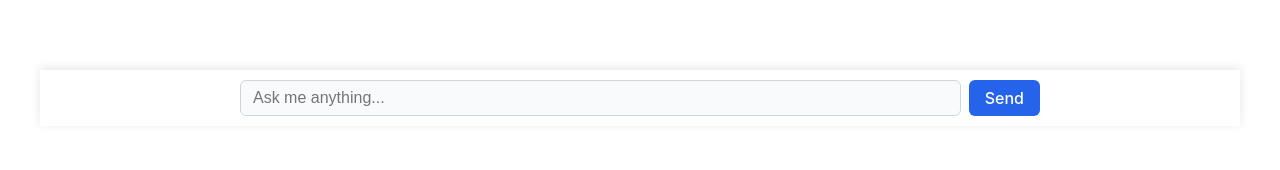
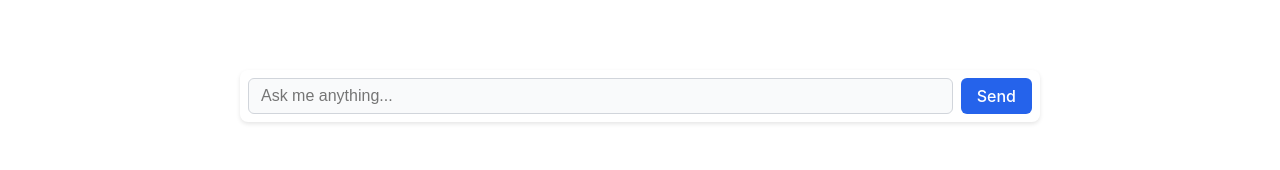
Before and after one commit to iamjannisgrimm/my-portfolio, a React (Vite) app: page / in a window 1280 px wide. Shown: the part 630-800 px from the top of the page. Built offline with nearby package versions, Linux system fonts and the light colour scheme.

Commit message:
Prompt bar moving to bottom and back

```diff
--- a/src/components/chatbot/Chatbot.jsx
+++ b/src/components/chatbot/Chatbot.jsx
@@ -1,4 +1,4 @@
-import { useState } from "react";
+import { useState, useEffect, useRef } from "react";
 import ChatMessages from "./ChatMessages.jsx";
 import ChatInput from "./ChatInput.jsx";
 import { getChatbotResponse } from "../../services/openaiservice.js";
@@ -6,13 +6,39 @@ import { getChatbotResponse } from "../../services/openaiservice.js";
 function Chatbot() {
   const [messages, setMessages] = useState([]);
   const [isLoading, setIsLoading] = useState(false);
-  const [isActive, setIsActive] = useState(false);
+  const [isAnchored, setIsAnchored] = useState(false);
+  const chatRef = useRef(null);
+  const originalStyles = useRef(null);
+
+  useEffect(() => {
+    // Store the original position and styles when component mounts
+    if (chatRef.current) {
+      const element = chatRef.current;
+      const styles = window.getComputedStyle(element);
+      originalStyles.current = {
+        position: styles.position,
+        top: styles.top,
+        left: styles.left,
+        transform: styles.transform,
+        width: styles.width,
+        maxWidth: styles.maxWidth
+      };
+    }
+
+    const handleScroll = () => {
+      if (window.scrollY > 50) {  // Add a small threshold
+        setIsAnchored(false);
+      }
+    };
+
+    window.addEventListener('scroll', handleScroll);
+    return () => window.removeEventListener('scroll', handleScroll);
+  }, []);
 
   const handleSendMessage = async (message) => {
     const userMessage = { text: message, sender: "user" };
     setMessages((prevMessages) => [...prevMessages, userMessage]);
     setIsLoading(true);
-
     try {
       const botResponseText = await getChatbotResponse(message);
       const botMessage = { text: botResponseText, sender: "bot" };
@@ -27,64 +53,80 @@ function Chatbot() {
     setIsLoading(false);
   };
 
+  const handleInputClick = () => {
+    if (!isAnchored) {
+      setIsAnchored(true);
+      // Scroll to bottom when anchoring
+      window.scrollTo({
+        top: 0,
+        behavior: 'smooth'
+      });
+    }
+  };
+
   return (
+    <div
+      ref={chatRef}
+      style={{
+        width: "100%",
+        maxWidth: "800px",
+        display: "flex",
+        flexDirection: "column",
+        gap: "10px",
+        ...(isAnchored ? {
+          position: "fixed",
+          bottom: "0",
+          left: "50%",
+          transform: "translateX(-50%)",
+          zIndex: 1000,
+        } : {
+          position: "relative",
+          transform: "none"
+        }),
+        transition: "all 0.3s cubic-bezier(0.4, 0, 0.2, 1)",
+        willChange: "transform, position"
+      }}
+    >
+      {/* Messages appear above the input */}
+      {messages.length > 0 && (
         <div style={{
-      position: isActive ? "fixed" : "relative",
-      bottom: isActive ? "0" : "auto",
-      left: "0",
-      width: "100%",
-      transition: "all 0.3s ease-in-out",
-      zIndex: 1000
-    }}>
-      {/* Messages Container */}
-      {isActive && messages.length > 0 && (
-        <div style={{
-          position: "absolute",
-          bottom: "100%",
-          left: "0",
-          width: "100%",
           backgroundColor: "#ffffff",
-          borderTopLeftRadius: "12px",
-          borderTopRightRadius: "12px",
-          boxShadow: "0 -2px 10px rgba(0, 0, 0, 0.1)",
-          maxHeight: "400px",
-          overflow: "auto"
-        }}>
-          <div style={{
-            maxWidth: "800px",
-            margin: "0 auto",
-            padding: "20px"
+          borderRadius: "12px",
+          padding: "20px",
+          marginBottom: "10px",
+          boxShadow: "0 2px 4px rgba(0, 0, 0, 0.1)",
+          opacity: 1,
+          transform: isAnchored ? "translateY(0)" : "translateY(20px)",
+          transition: "all 0.3s ease-out"
         }}>
           <ChatMessages messages={messages} />
           {isLoading && (
             <p style={{
               color: "#4a5568",
               fontSize: "14px",
+              fontWeight: "500",
               textAlign: "center"
             }}>
               Thinking...
             </p>
           )}
         </div>
-        </div>
       )}
 
-      {/* Input Bar */}
-      <div style={{
+      {/* Input bar */}
+      <div
+        onClick={handleInputClick}
+        style={{
           backgroundColor: "#ffffff",
-        boxShadow: "0 -2px 10px rgba(0, 0, 0, 0.1)",
-        padding: "10px 20px"
+          borderRadius: isAnchored ? "12px 12px 0 0" : "8px",
+          padding: "8px",
+          boxShadow: isAnchored
+            ? "0 -4px 6px -1px rgba(0, 0, 0, 0.1)"
+            : "0 2px 4px rgba(0, 0, 0, 0.1)",
+          cursor: isAnchored ? "default" : "pointer",
+          transition: "all 0.3s cubic-bezier(0.4, 0, 0.2, 1)"
         }}>
-        <div style={{
-          maxWidth: "800px",
-          margin: "0 auto"
-        }}>
-          <ChatInput
-            onSendMessage={handleSendMessage}
-            onFocus={() => setIsActive(true)}
-            placeholder={isActive ? "Type your message..." : "Ask me anything..."}
-          />
-        </div>
+        <ChatInput onSendMessage={handleSendMessage} />
       </div>
     </div>
   );
```
Lines whose indentation alone changed are shown as unchanged.
